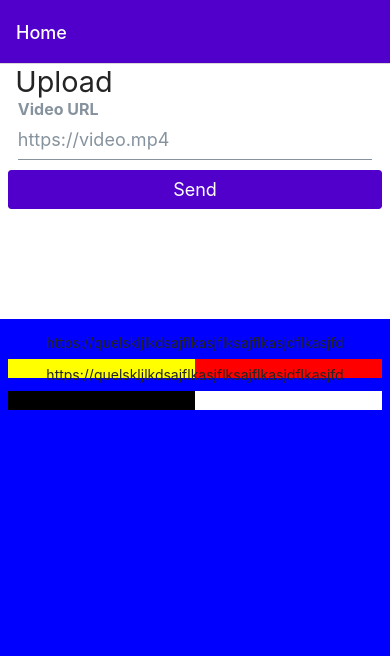
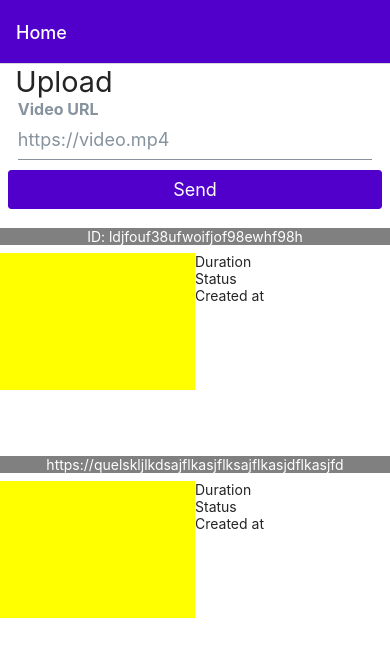
Before and after one commit to koladev32/Mux-React-Native, a React Native app: screen / in a window 390 px wide. Shown: the top 656 px of the page. Built offline with nearby package versions, Linux system fonts and the light colour scheme.

Commit message:
- feat: add video components

```diff
--- a/src/Home.js
+++ b/src/Home.js
@@ -1,15 +1,21 @@
 import React from 'react';
 import Layout from './Layout';
 import {Button, Input, Text} from 'react-native-elements';
-import {TouchableOpacity, View} from 'react-native';
+import {TouchableOpacity, View, Dimensions} from 'react-native';
 
-function HomeScreen() {
+const windowWidth = Dimensions.get('window').width;
+const windowHeight = Dimensions.get('window').height;
+
+function HomeScreen({navigate}) {
+
+  const navigateToStreamingScreen = (videoId: string) => {
+
+  }
   return (
     <Layout>
       <View
         style={{
           paddingHorizontal: '2%',
-          flex: 1,
         }}>
         <Text
           style={{
@@ -27,17 +33,59 @@ function HomeScreen() {
         />
         <Button title="Send" buttonStyle={{backgroundColor: '#5000ca'}} />
       </View>
-      <View
-        style={{
-          padding: '2%',
-          backgroundColor: 'blue',
-          flex: 2,
-        }}>
-        <View style={{}}>
+
+      <View style={{height: windowHeight * 0.6, marginVertical: '3%'}}>
+        <TouchableOpacity
+          style={{
+            height: '45%',
+          }}>
           <Text
             style={{
               marginVertical: '2%',
               textAlign: 'center',
+              backgroundColor: 'gray',
+              color: 'white'
+            }}>
+            ID: ldjfouf38ufwoifjof98ewhf98h
+          </Text>
+          <View
+            style={{
+              flexDirection: 'row',
+              height: '60%',
+            }}>
+            <View
+              style={{
+                backgroundColor: 'yellow',
+                width: '50%',
+              }}
+            />
+            <View
+              style={{
+                width: '50%',
+              }}
+            >
+              <Text>
+                Duration
+              </Text>
+              <Text>
+                Status
+              </Text>
+              <Text>
+                Created at
+              </Text>
+            </View>
+          </View>
+        </TouchableOpacity>
+        <TouchableOpacity
+          style={{
+            height: '45%',
+          }}>
+          <Text
+            style={{
+              marginVertical: '2%',
+              textAlign: 'center',
+              backgroundColor: 'gray',
+              color: 'white'
             }}>
             https://quelskljlkdsajflkasjflksajflkasjdflkasjfd
           </Text>
@@ -54,39 +102,21 @@ function HomeScreen() {
             />
             <View
               style={{
-                backgroundColor: 'red',
                 width: '50%',
               }}
-            />
+            >
+              <Text>
+                Duration
+              </Text>
+              <Text>
+                Status
+              </Text>
+              <Text>
+                Created at
+              </Text>
+            </View>
           </View>
-        </View>
-        <View style={{}}>
-          <Text
-            style={{
-              marginVertical: '2%',
-              textAlign: 'center',
-            }}>
-            https://quelskljlkdsajflkasjflksajflkasjdflkasjfd
-          </Text>
-          <View
-            style={{
-              flexDirection: 'row',
-              height: '60%',
-            }}>
-            <View
-              style={{
-                backgroundColor: 'black',
-                width: '50%',
-              }}
-            />
-            <View
-              style={{
-                backgroundColor: 'white',
-                width: '50%',
-              }}
-            />
-          </View>
-        </View>
+        </TouchableOpacity>
       </View>
     </Layout>
   );
```
